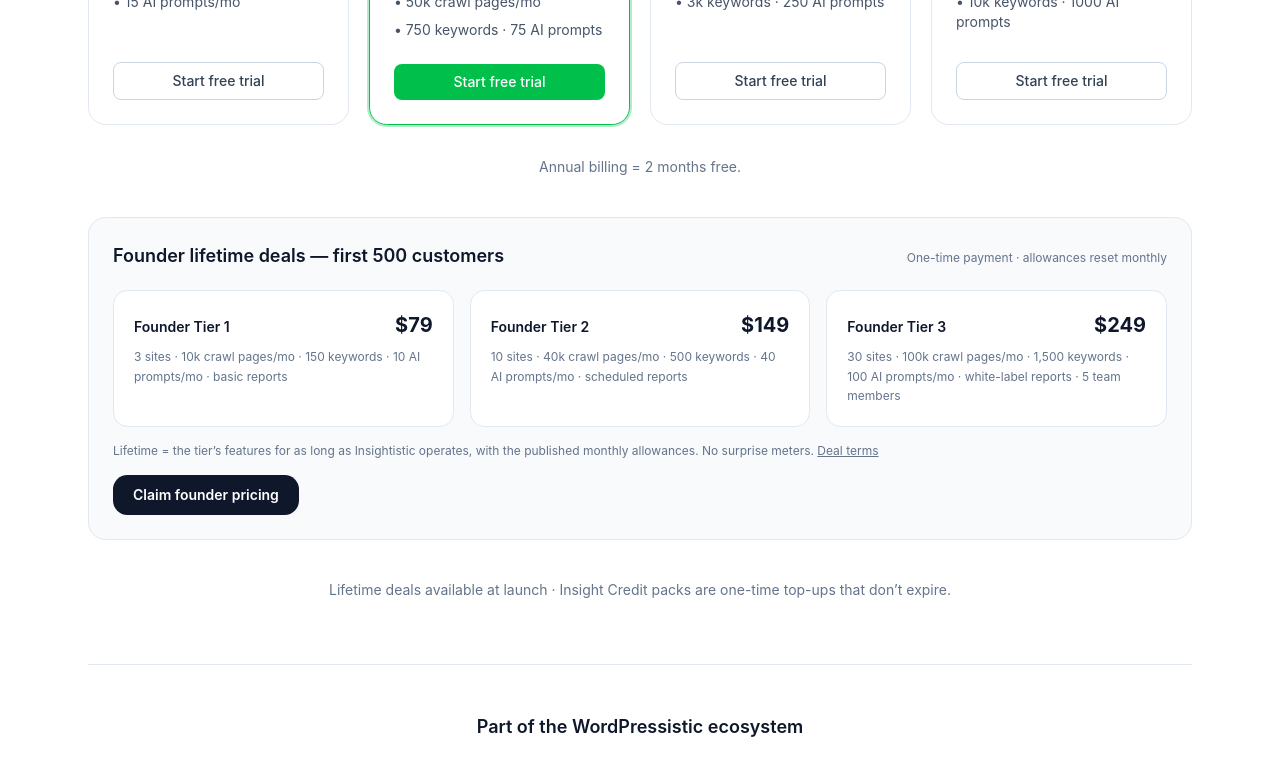
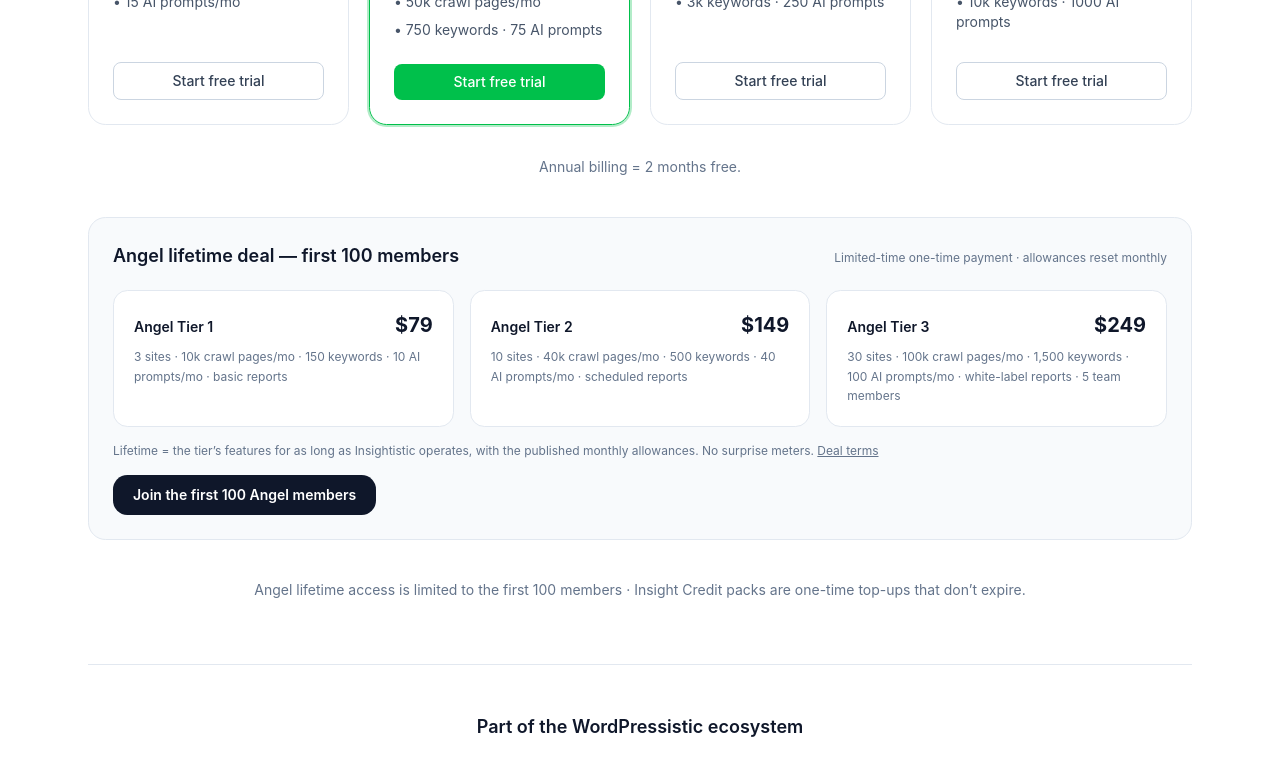
Before and after one commit to Shubochandrosarker/insightistic-app, a Next.js app in the folder insightistic-app/: page /pricing in a window 1280 px wide. Shown: the part 481-1254 px from the top of the page. Built offline with nearby package versions, Linux system fonts and the light colour scheme; no server answers.

Commit message:
Update pricing for first 100 Angel members

```diff
--- a/insightistic-app/app/pricing/page.tsx
+++ b/insightistic-app/app/pricing/page.tsx
@@ -3,12 +3,12 @@ import { Footer } from "@/components/marketing/Footer";
 import { PricingCards } from "@/components/marketing/PricingCards";
 import Link from "next/link";
 
-// Founder LTD teaser (roadmap doc 24). Static copy — the launch cap is
+// Angel LTD teaser (roadmap doc 24). Static copy — the launch cap is
 // communicated without fake scarcity counters.
 const founderTiers = [
-  { name: "Founder Tier 1", price: 79, limits: "3 sites · 10k crawl pages/mo · 150 keywords · 10 AI prompts/mo · basic reports" },
-  { name: "Founder Tier 2", price: 149, limits: "10 sites · 40k crawl pages/mo · 500 keywords · 40 AI prompts/mo · scheduled reports" },
-  { name: "Founder Tier 3", price: 249, limits: "30 sites · 100k crawl pages/mo · 1,500 keywords · 100 AI prompts/mo · white-label reports · 5 team members" },
+  { name: "Angel Tier 1", price: 79, limits: "3 sites · 10k crawl pages/mo · 150 keywords · 10 AI prompts/mo · basic reports" },
+  { name: "Angel Tier 2", price: 149, limits: "10 sites · 40k crawl pages/mo · 500 keywords · 40 AI prompts/mo · scheduled reports" },
+  { name: "Angel Tier 3", price: 249, limits: "30 sites · 100k crawl pages/mo · 1,500 keywords · 100 AI prompts/mo · white-label reports · 5 team members" },
 ];
 
 // Sibling products in the WordPressistic ecosystem. Verifyistic has no
@@ -47,8 +47,8 @@ export default function Pricing() {
 
         <div className="mt-10 rounded-2xl border border-slate-200 bg-slate-50 p-6">
           <div className="flex flex-wrap items-baseline justify-between gap-2">
-            <h2 className="text-lg font-semibold text-slate-900">Founder lifetime deals — first 500 customers</h2>
-            <span className="text-xs text-slate-500">One-time payment · allowances reset monthly</span>
+            <h2 className="text-lg font-semibold text-slate-900">Angel lifetime deal — first 100 members</h2>
+            <span className="text-xs text-slate-500">Limited-time one-time payment · allowances reset monthly</span>
           </div>
           <div className="mt-5 grid gap-4 sm:grid-cols-3">
             {founderTiers.map((t) => (
@@ -70,13 +70,13 @@ export default function Pricing() {
               href="/register?plan=founder_tier_2"
               className="inline-flex items-center justify-center rounded-xl bg-slate-900 px-5 py-2.5 text-sm font-semibold text-white transition-colors hover:bg-slate-700"
             >
-              Claim founder pricing
+              Join the first 100 Angel members
             </Link>
           </div>
         </div>
 
         <p className="mt-10 text-center text-sm text-slate-500">
-          Lifetime deals available at launch · Insight Credit packs are one-time top-ups that don&rsquo;t expire.
+          Angel lifetime access is limited to the first 100 members · Insight Credit packs are one-time top-ups that don&rsquo;t expire.
         </p>
 
         <div className="mt-16 border-t border-slate-200 pt-12">
```
